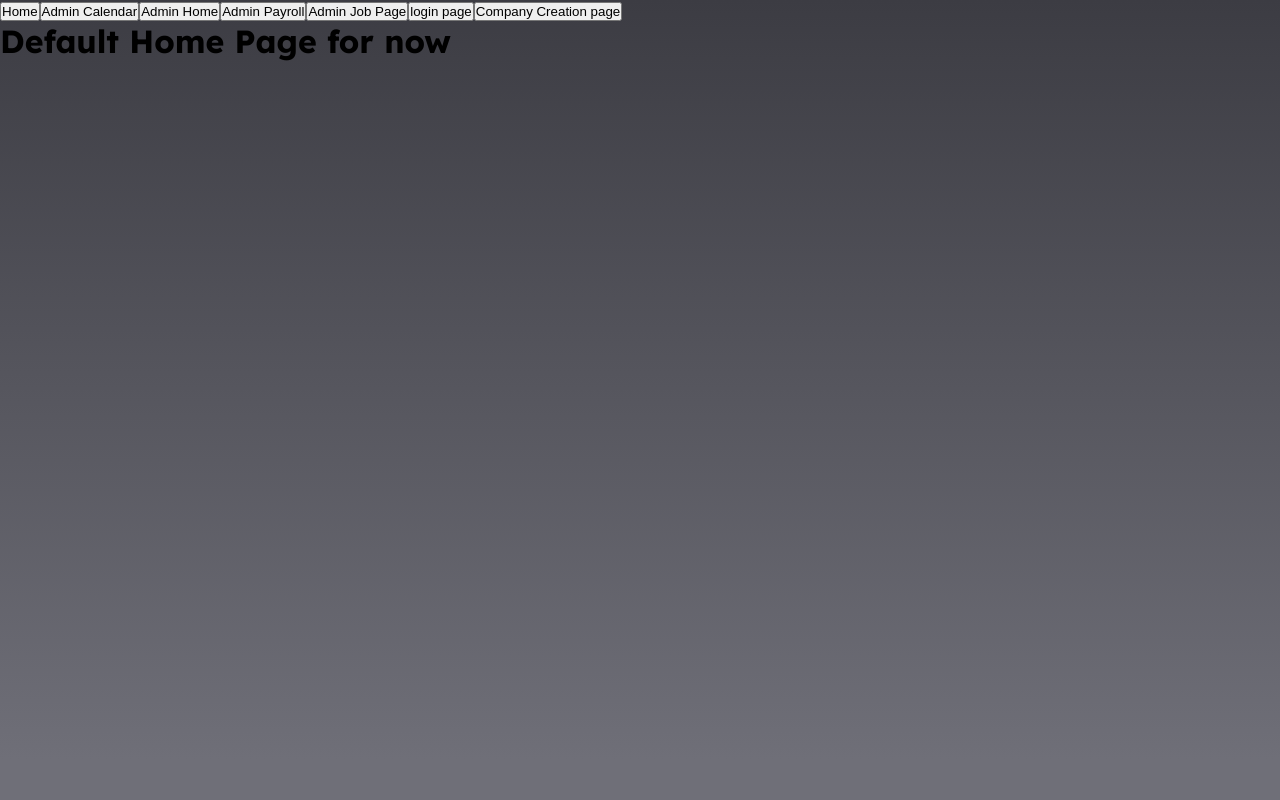
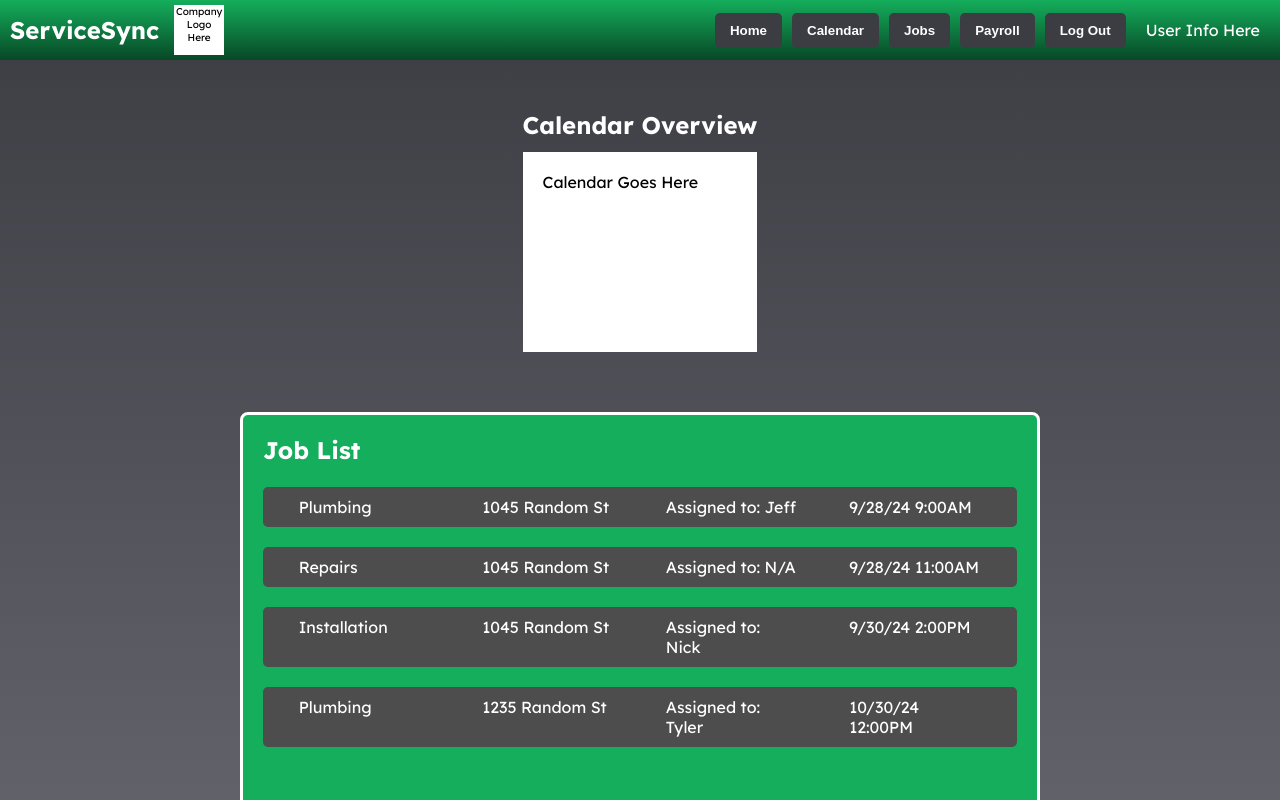
Before and after one commit to bardiaMehrzad/ServiceSync, a React (Create React App) app in the folder my-app/: page / in a window 1280 px wide. Shown: the top 800 px of the page. Built offline with nearby package versions, Linux system fonts and the light colour scheme.

Commit message:
Fixed the linking of pages by allowing buttons on navbar to locate to correct page.

```diff
--- a/my-app/src/App.tsx
+++ b/my-app/src/App.tsx
@@ -15,32 +15,8 @@ import AdminJobPage from "./pages/AdminJobPage";
 function App() {
   return (
     <Router>
-      <div className="button-container">
-        <Link to="/">
-          <button className="nav-button">Home</button>
-        </Link>
-        <Link to="/AdminCalendar">
-          <button className="nav-button">Admin Calendar</button>
-        </Link>
-        <Link to="/AdminHome">
-          <button className="nav-button">Admin Home</button>
-        </Link>
-        <Link to="/AdminPayroll">
-          <button className="nav-button">Admin Payroll</button>
-        </Link>
-        <Link to="/AdminJobPage">
-          <button className="nav-button">Admin Job Page</button>
-        </Link>
-        <Link to="/LoginPage">
-          <button className="nav-button">login page</button>
-        </Link>
-        <Link to="/CompanyCreation">
-          <button className="nav-button">Company Creation page</button>
-        </Link>
-      </div>
-
       <Routes>
-        <Route path="/" element={<DefaultHome />} />
+        <Route path="/" element={<AdminHome />} />
         <Route path="/LoginPage" element={<LoginPage />} />
         <Route path="/AdminCalendar" element={<AdminCalendar />} />
         <Route path="/AdminHome" element={<AdminHome />} />
--- a/my-app/src/pages/AdminCalendar.tsx
+++ b/my-app/src/pages/AdminCalendar.tsx
@@ -2,11 +2,12 @@ import React, { useState } from "react";
 import Calendar from "react-calendar";
 import 'react-calendar/dist/Calendar.css';
 import './CSS/AdminCalendar.css';
+import { Link } from 'react-router-dom';
 
 const AdminCalendar = () => {
     const [date, setDate] = useState(new Date());
     const handleSelectDate = () => {
-        const newDate = new Date(10/20/2024);
+        const newDate = new Date(10 / 20 / 2024);
         setDate(newDate);
     };
 
@@ -18,11 +19,11 @@ const AdminCalendar = () => {
                     <div className="company-logo">Company Logo Here</div>
                 </div>
                 <div className="navbar-right">
-                    <button>Home</button>
-                    <button>Calendar</button>
-                    <button>Jobs</button>
-                    <button>Payroll</button>
-                    <button>Log Out</button>
+                    <Link to="/AdminHome"><button>Home</button></Link>
+                    <Link to="/AdminCalendar"><button>Calendar</button></Link>
+                    <Link to="/AdminJobPage"><button>Jobs</button></Link>
+                    <Link to="/AdminPayroll"><button>Payroll</button></Link>
+                    <Link to="/LoginPage"><button>Log Out</button></Link>
                     <div className="user-info">User Info Here</div>
                 </div>
             </header>
@@ -32,9 +33,9 @@ const AdminCalendar = () => {
                     <div className="calendar">
                         <Calendar value={date} />
                     </div>
-                    </div>
                 </div>
             </div>
+        </div>
     );
 };
 
--- a/my-app/src/pages/AdminHome.tsx
+++ b/my-app/src/pages/AdminHome.tsx
@@ -1,5 +1,6 @@
 import React from "react";
 import './CSS/AdminHome.css';
+import { Link } from 'react-router-dom';
 
 const AdminHome = () => {
     return (
@@ -10,11 +11,11 @@ const AdminHome = () => {
                     <div className="company-logo">Company Logo Here</div>
                 </div>
                 <div className="navbar-right">
-                    <button>Home</button>
-                    <button>Calendar</button>
-                    <button>Jobs</button>
-                    <button>Payroll</button>
-                    <button>Log Out</button>
+                    <Link to="/AdminHome"><button>Home</button></Link>
+                    <Link to="/AdminCalendar"><button>Calendar</button></Link>
+                    <Link to="/AdminJobPage"><button>Jobs</button></Link>
+                    <Link to="/AdminPayroll"><button>Payroll</button></Link>
+                    <Link to="/LoginPage"><button>Log Out</button></Link>
                     <div className="user-info">User Info Here</div>
                 </div>
             </header>
@@ -54,7 +55,7 @@ const AdminHome = () => {
                     </div>
                 </div>
                 <div className="payroll-button">
-                    <button>Payroll</button>
+                    <Link to="/AdminPayroll"><button>Payroll</button></Link>
                 </div>
             </div>
         </div>
--- a/my-app/src/pages/AdminJobPage.tsx
+++ b/my-app/src/pages/AdminJobPage.tsx
@@ -1,5 +1,6 @@
 import React from "react";
 import './CSS/AdminJobPage.css';
+import { Link } from 'react-router-dom';
 
 const AdminHome = () => {
     return (
@@ -10,11 +11,11 @@ const AdminHome = () => {
                     <div className="company-logo">Company Logo Here</div>
                 </div>
                 <div className="navbar-right">
-                    <button>Home</button>
-                    <button>Calendar</button>
-                    <button>Jobs</button>
-                    <button>Payroll</button>
-                    <button>Log Out</button>
+                    <Link to="/AdminHome"><button>Home</button></Link>
+                    <Link to="/AdminCalendar"><button>Calendar</button></Link>
+                    <Link to="/AdminJobPage"><button>Jobs</button></Link>
+                    <Link to="/AdminPayroll"><button>Payroll</button></Link>
+                    <Link to="/LoginPage"><button>Log Out</button></Link>
                     <div className="user-info">User Info Here</div>
                 </div>
             </header>
--- a/my-app/src/pages/AdminPayroll.tsx
+++ b/my-app/src/pages/AdminPayroll.tsx
@@ -1,5 +1,6 @@
 import React from "react";
-import './CSS/AdminCalendar.css';  // You can reuse the same CSS file
+import './CSS/AdminCalendar.css';
+import { Link } from 'react-router-dom'; // You can reuse the same CSS file
 
 const AdminPayroll = () => {
     return (
@@ -10,11 +11,11 @@ const AdminPayroll = () => {
                     <div className="company-logo">Company Logo Here</div>
                 </div>
                 <div className="navbar-right">
-                    <button>Home</button>
-                    <button>Calendar</button>
-                    <button>Jobs</button>
-                    <button>Payroll</button>
-                    <button>Log Out</button>
+                    <Link to="/AdminHome"><button>Home</button></Link>
+                    <Link to="/AdminCalendar"><button>Calendar</button></Link>
+                    <Link to="/AdminJobPage"><button>Jobs</button></Link>
+                    <Link to="/AdminPayroll"><button>Payroll</button></Link>
+                    <Link to="/LoginPage"><button>Log Out</button></Link>
                     <div className="user-info">User Info Here</div>
                 </div>
             </header>
--- a/my-app/src/pages/LoginPage.tsx
+++ b/my-app/src/pages/LoginPage.tsx
@@ -1,5 +1,6 @@
 import React from "react"; // Import React for creating components.
 import './CSS/LoginPage.css'; // Import custom CSS for styling.
+import { Link } from 'react-router-dom';
 
 const LoginPage = () => {
     return (
@@ -36,8 +37,8 @@ const LoginPage = () => {
                         </label>
                         <a href="#forgot-password">Forgot Password?</a>
                     </div>
-                    <button type="submit" className="sign-in-button">Sign In</button>
-                    <button type="button" className="sign-up-button">Sign Up</button>
+                    <Link to="/AdminHome"><button type="submit" className="sign-in-button">Sign In</button></Link>
+                    <Link to="/AdminHome"><button type="button" className="sign-up-button">Sign Up</button></Link>
                 </form>
             </div>
         </div>
```
